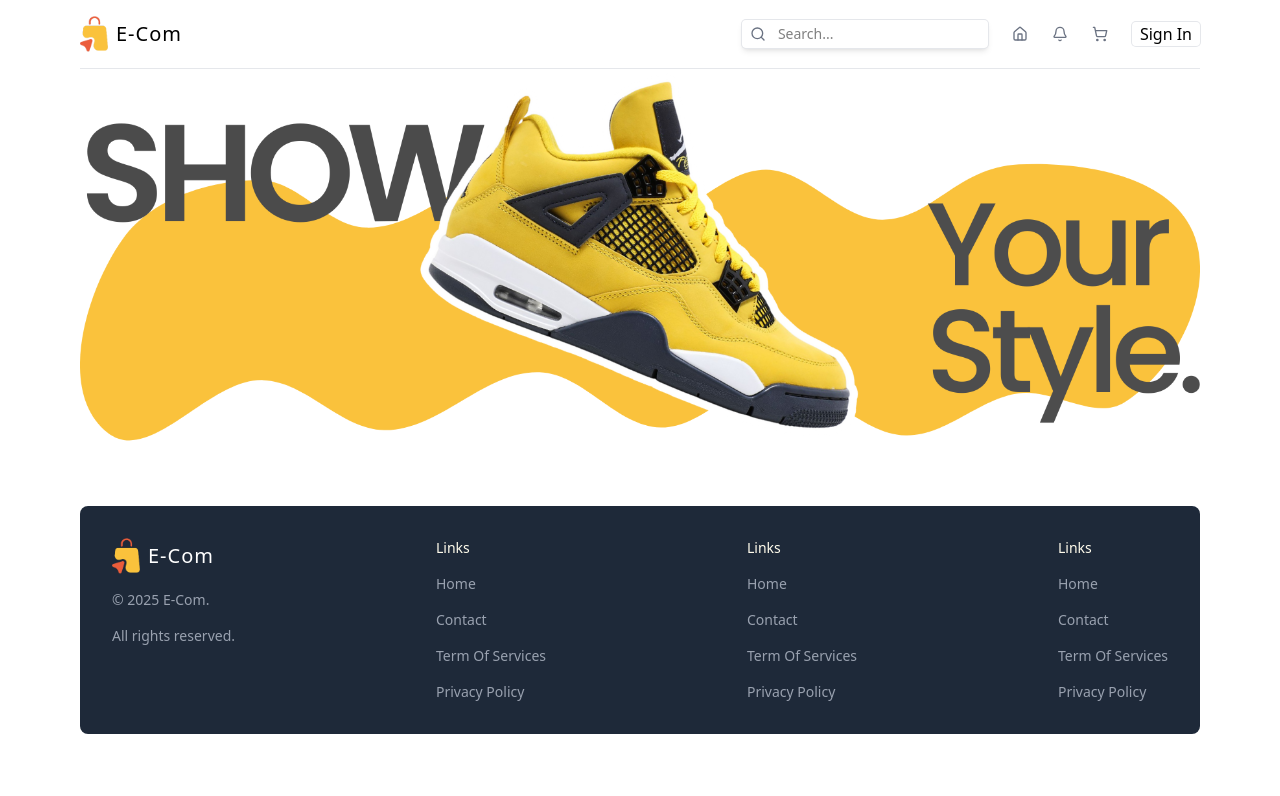
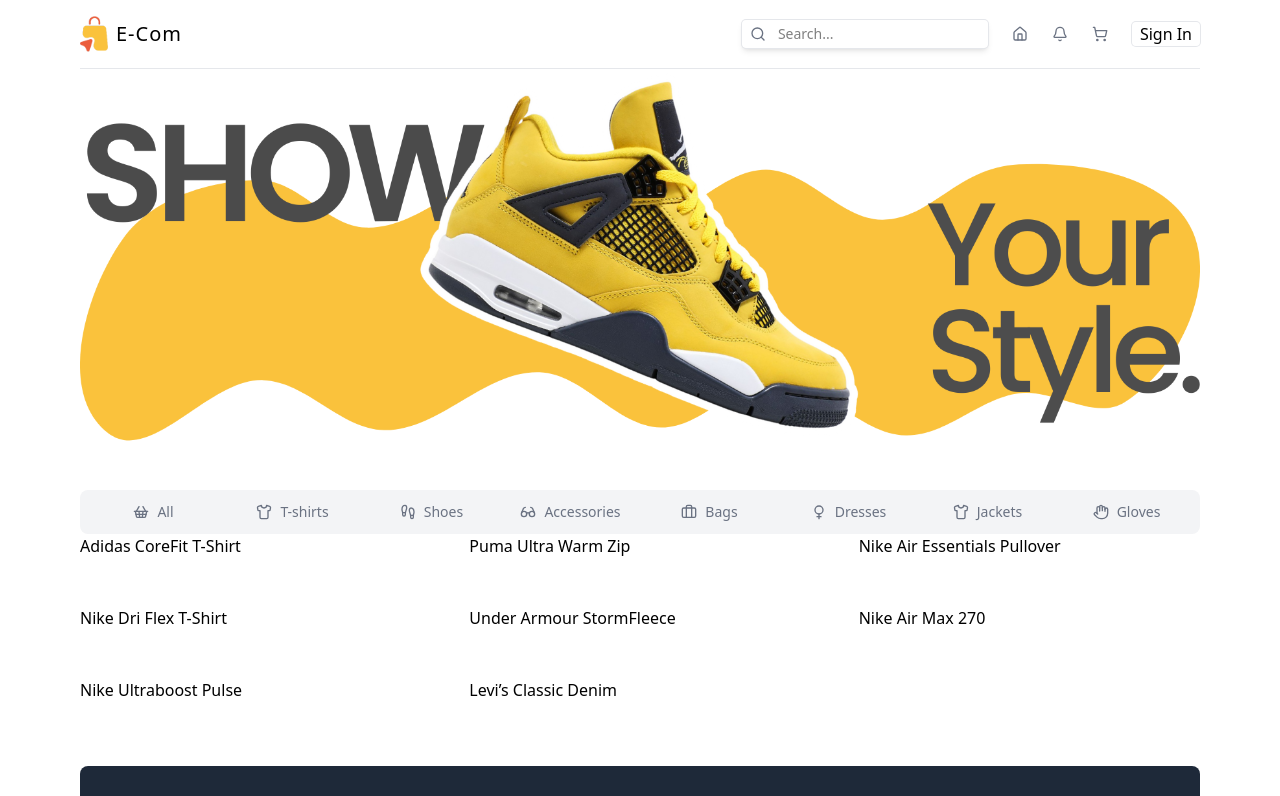
Before and after one commit to abdurrahmanmahmud5981/E-Com-Client, a Next.js app: page / in a window 1280 px wide. Shown: the top 796 px of the page. Built offline with nearby package versions, Linux system fonts and the light colour scheme.

Commit message:
UI:category in the home page desgin completed

```diff
--- a/src/app/page.tsx
+++ b/src/app/page.tsx
@@ -1,3 +1,4 @@
+import ProductList from "@/components/ProductList"
 import Image from "next/image"
 
 const Homepage = () => {
@@ -8,6 +9,7 @@
         <Image src={'/featured.png'} alt="Featured Product" fill />
       </div>
       {/* Product for Home Page */}
+      <ProductList/>
     </div>
   )
 }
--- /dev/null
+++ b/src/components/Categories.tsx
@@ -0,0 +1,94 @@
+"use client";
+import {
+  Briefcase,
+  Footprints,
+  Glasses,
+  Hand,
+  Shirt,
+  ShoppingBasket,
+  Venus,
+} from "lucide-react";
+import { usePathname, useRouter, useSearchParams } from "next/navigation";
+import React from "react";
+
+const categories = [
+  {
+    name: "All",
+    icon: <ShoppingBasket className="w-4 h-4" />,
+    slug: "all",
+  },
+  {
+    name: "T-shirts",
+    icon: <Shirt className="w-4 h-4" />,
+    slug: "t-shirts",
+  },
+  {
+    name: "Shoes",
+    icon: <Footprints className="w-4 h-4" />,
+    slug: "shoes",
+  },
+  {
+    name: "Accessories",
+    icon: <Glasses className="w-4 h-4" />,
+    slug: "accessories",
+  },
+  {
+    name: "Bags",
+    icon: <Briefcase className="w-4 h-4" />,
+    slug: "bags",
+  },
+  {
+    name: "Dresses",
+    icon: <Venus className="w-4 h-4" />,
+    slug: "dresses",
+  },
+  {
+    name: "Jackets",
+    icon: <Shirt className="w-4 h-4" />,
+    slug: "jackets",
+  },
+  {
+    name: "Gloves",
+    icon: <Hand className="w-4 h-4" />,
+    slug: "gloves",
+  },
+];
+
+type Props = {};
+
+const Categories = (props: Props) => {
+  const searchParams = useSearchParams();
+  const router = useRouter();
+  const pathName = usePathname();
+
+  const selectedCategory = searchParams.get("category");
+
+
+  const handlChange = (value:string | null)=>{
+    const params = new URLSearchParams(searchParams);
+    params.set("category", value || "all")
+
+    router.push(`${pathName}?${params.toString()}`, {scroll:false})
+  }
+  return (
+    <div className="grid grid-cols-2 sm:grid-cols-3 md:grid-cols-4 lg:grid-cols-6 xl:grid-cols-8 gap-2 bg-gray-100 p-2 rounded-lg text-sm">
+      {categories.map((category) => (
+        <div
+          className={`flex justify-center items-center gap-2 cursor-pointer px-2
+                 py-1 rounded-md ${
+                   category.slug === selectedCategory
+                     ? "bg-white"
+                     : "text-gray-500"
+                 }`}
+          key={category.name}
+          onClick={()=>handlChange(category.slug)}
+        >
+          <span>{category.icon}</span>
+          <span>{category.name}</span>
+        </div>
+      ))}
+    </div>
+  );
+};
+
+export default Categories;
--- /dev/null
+++ b/src/components/ProductCard.tsx
@@ -0,0 +1,17 @@
+"use client"
+import { ProductType } from '@/types'
+import React from 'react'
+
+type Props = {
+
+}
+
+const ProductCard = ({ product}:{ product:ProductType}) => {
+  return (
+    <div>
+        {product.name}
+    </div>
+  )
+}
+
+export default ProductCard
--- /dev/null
+++ b/src/components/ProductList.tsx
@@ -0,0 +1,138 @@
+import { ProductsType } from '@/types';
+import React from 'react'
+import Categories from './Categories';
+import ProductCard from './ProductCard';
+
+
+// TEMPORARY
+const products: ProductsType = [
+  {
+    id: 1,
+    name: "Adidas CoreFit T-Shirt",
+    shortDescription:
+      "Lorem ipsum dolor sit amet consect adipisicing elit lorem ipsum dolor sit.",
+    description:
+      "Lorem ipsum dolor sit amet consect adipisicing elit lorem ipsum dolor sit. Lorem ipsum dolor sit amet consect adipisicing elit lorem ipsum dolor sit. Lorem ipsum dolor sit amet consect adipisicing elit lorem ipsum dolor sit.",
+    price: 39.9,
+    sizes: ["s", "m", "l", "xl", "xxl"],
+    colors: ["gray", "purple", "green"],
+    images: {
+      gray: "/products/1g.png",
+      purple: "/products/1p.png",
+      green: "/products/1gr.png",
+    },
+  },
+  {
+    id: 2,
+    name: "Puma Ultra Warm Zip",
+    shortDescription:
+      "Lorem ipsum dolor sit amet consect adipisicing elit lorem ipsum dolor sit.",
+    description:
+      "Lorem ipsum dolor sit amet consect adipisicing elit lorem ipsum dolor sit. Lorem ipsum dolor sit amet consect adipisicing elit lorem ipsum dolor sit. Lorem ipsum dolor sit amet consect adipisicing elit lorem ipsum dolor sit.",
+    price: 59.9,
+    sizes: ["s", "m", "l", "xl"],
+    colors: ["gray", "green"],
+    images: { gray: "/products/2g.png", green: "/products/2gr.png" },
+  },
+  {
+    id: 3,
+    name: "Nike Air Essentials Pullover",
+    shortDescription:
+      "Lorem ipsum dolor sit amet consect adipisicing elit lorem ipsum dolor sit.",
+    description:
+      "Lorem ipsum dolor sit amet consect adipisicing elit lorem ipsum dolor sit. Lorem ipsum dolor sit amet consect adipisicing elit lorem ipsum dolor sit. Lorem ipsum dolor sit amet consect adipisicing elit lorem ipsum dolor sit.",
+    price: 69.9,
+    sizes: ["s", "m", "l"],
+    colors: ["green", "blue", "black"],
+    images: {
+      green: "/products/3gr.png",
+      blue: "/products/3b.png",
+      black: "/products/3bl.png",
+    },
+  },
+  {
+    id: 4,
+    name: "Nike Dri Flex T-Shirt",
+    shortDescription:
+      "Lorem ipsum dolor sit amet consect adipisicing elit lorem ipsum dolor sit.",
+    description:
+      "Lorem ipsum dolor sit amet consect adipisicing elit lorem ipsum dolor sit. Lorem ipsum dolor sit amet consect adipisicing elit lorem ipsum dolor sit. Lorem ipsum dolor sit amet consect adipisicing elit lorem ipsum dolor sit.",
+    price: 29.9,
+    sizes: ["s", "m", "l"],
+    colors: ["white", "pink"],
+    images: { white: "/products/4w.png", pink: "/products/4p.png" },
+  },
+  {
+    id: 5,
+    name: "Under Armour StormFleece",
+    shortDescription:
+      "Lorem ipsum dolor sit amet consect adipisicing elit lorem ipsum dolor sit.",
+    description:
+      "Lorem ipsum dolor sit amet consect adipisicing elit lorem ipsum dolor sit. Lorem ipsum dolor sit amet consect adipisicing elit lorem ipsum dolor sit. Lorem ipsum dolor sit amet consect adipisicing elit lorem ipsum dolor sit.",
+    price: 49.9,
+    sizes: ["s", "m", "l"],
+    colors: ["red", "orange", "black"],
+    images: {
+      red: "/products/5r.png",
+      orange: "/products/5o.png",
+      black: "/products/5bl.png",
+    },
+  },
+  {
+    id: 6,
+    name: "Nike Air Max 270",
+    shortDescription:
+      "Lorem ipsum dolor sit amet consect adipisicing elit lorem ipsum dolor sit.",
+    description:
+      "Lorem ipsum dolor sit amet consect adipisicing elit lorem ipsum dolor sit. Lorem ipsum dolor sit amet consect adipisicing elit lorem ipsum dolor sit. Lorem ipsum dolor sit amet consect adipisicing elit lorem ipsum dolor sit.",
+    price: 59.9,
+    sizes: ["40", "42", "43", "44"],
+    colors: ["gray", "white"],
+    images: { gray: "/products/6g.png", white: "/products/6w.png" },
+  },
+  {
+    id: 7,
+    name: "Nike Ultraboost Pulse ",
+    shortDescription:
+      "Lorem ipsum dolor sit amet consect adipisicing elit lorem ipsum dolor sit.",
+    description:
+      "Lorem ipsum dolor sit amet consect adipisicing elit lorem ipsum dolor sit. Lorem ipsum dolor sit amet consect adipisicing elit lorem ipsum dolor sit. Lorem ipsum dolor sit amet consect adipisicing elit lorem ipsum dolor sit.",
+    price: 69.9,
+    sizes: ["40", "42", "43"],
+    colors: ["gray", "pink"],
+    images: { gray: "/products/7g.png", pink: "/products/7p.png" },
+  },
+  {
+    id: 8,
+    name: "Levi’s Classic Denim",
+    shortDescription:
+      "Lorem ipsum dolor sit amet consect adipisicing elit lorem ipsum dolor sit.",
+    description:
+      "Lorem ipsum dolor sit amet consect adipisicing elit lorem ipsum dolor sit. Lorem ipsum dolor sit amet consect adipisicing elit lorem ipsum dolor sit. Lorem ipsum dolor sit amet consect adipisicing elit lorem ipsum dolor sit.",
+    price: 59.9,
+    sizes: ["s", "m", "l"],
+    colors: ["blue", "green"],
+    images: { blue: "/products/8b.png", green: "/products/8gr.png" },
+  },
+];
+
+
+type Props = {}
+
+const ProductList = (props: Props) => {
+  return (
+    <div className='w-full'>
+        {/* Categories of product */}
+        <Categories/>
+        {/* show product cards */}
+        <div className="grid grid-cols-1 sm:grid-cols-2 xl:grid-cols-3 2xl:grid-cols-4 gap-12">
+            {
+                products.map(product=><ProductCard key={product.id} product={product}/>)
+            }
+        </div>
+
+    </div>
+  )
+}
+
+export default ProductList
--- /dev/null
+++ b/src/types.ts
@@ -0,0 +1,12 @@
+export type ProductType = {
+    id: string | number;
+    name: string;
+    shortDescription:string;
+    description:string;
+    price:number;
+    sizes:string[];
+    colors:string[];
+    images:Record<string,string>;
+}
+
+export type ProductsType = ProductType[];
```
